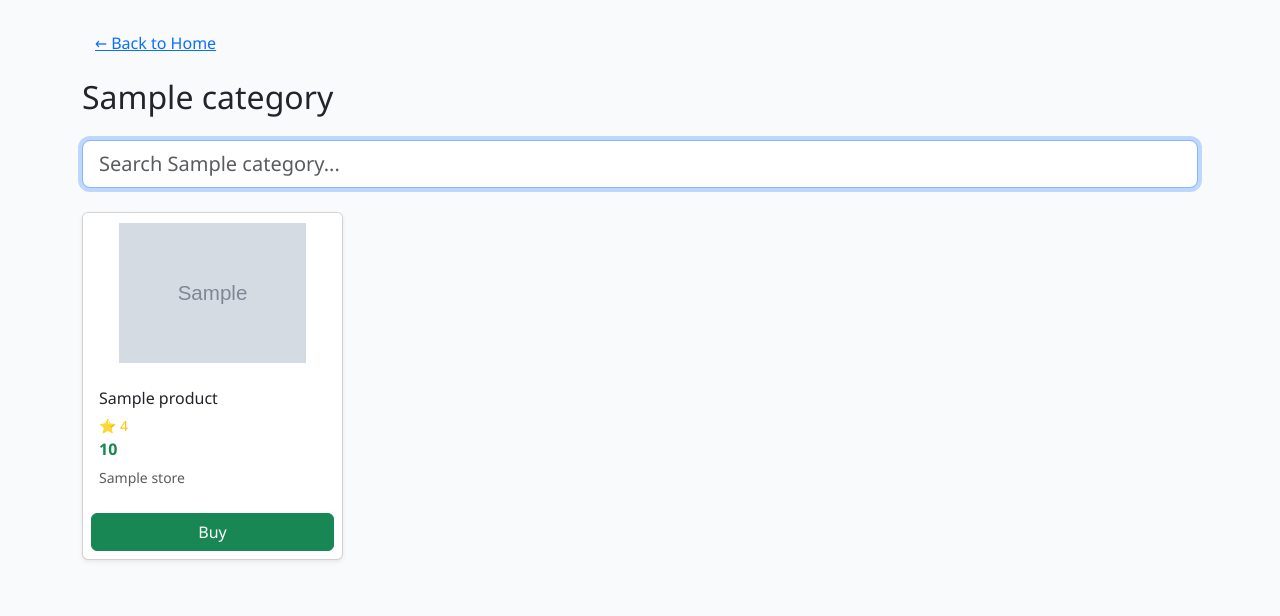
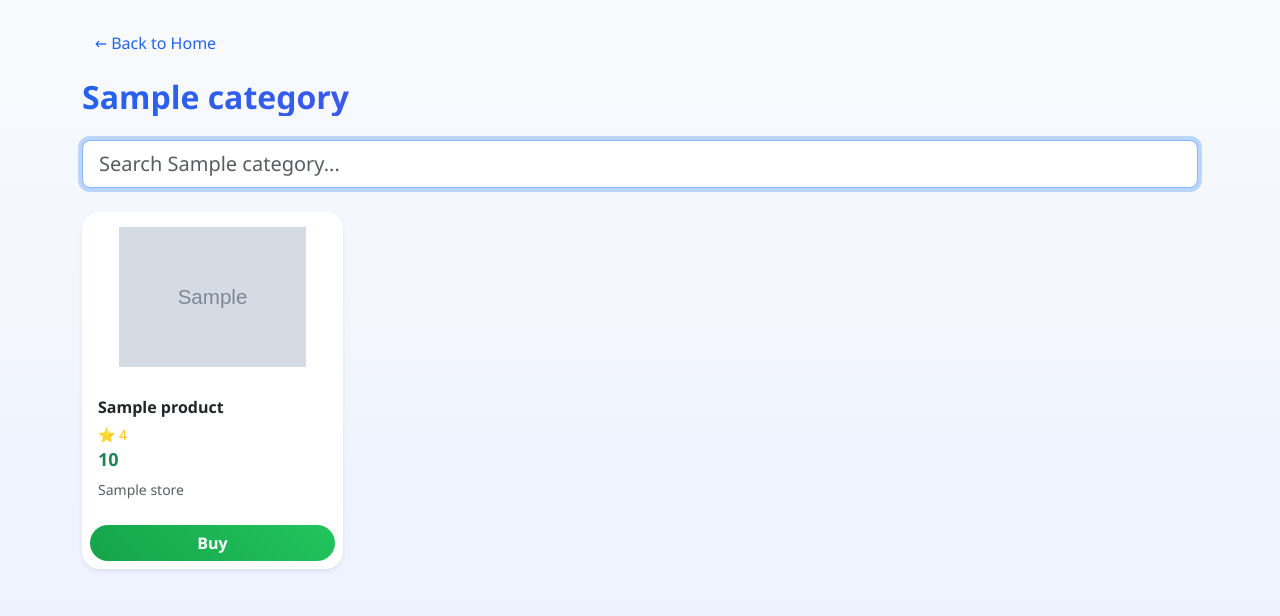
Before and after one commit to sanjux-xx/YOYO, a Flask app: template templates/category.html in a window 1280 px wide. Shown: the top 616 px of the page. Run offline with Flask 3, Linux system fonts and the light colour scheme; the template is opened without the code that fills it: most values are stand-ins (such as "Sample title", 1, 10 or a date in 2020); grey boxes marked "Sample" are stand-in pictures.

Commit message:
Update category.html

```diff
--- a/templates/category.html
+++ b/templates/category.html
@@ -12,14 +12,60 @@
 
   <style>
   body {
-      background: #f8fafc;
+    background: linear-gradient(180deg, #f8fafc 0%, #eef2ff 100%);
     font-family: "Segoe UI", Tahoma, Geneva, Verdana, sans-serif;
   }
 
+  /* Back button style */
+  .btn-link {
+    text-decoration: none;
+    font-weight: 500;
+    color: #2563eb;
+  }
+
+  .btn-link:hover {
+    text-decoration: underline;
+  }
+
+  /* Page Title */
+  h2 {
+    font-weight: 700;
+    background: linear-gradient(90deg, #2563eb, #7c3aed);
+    -webkit-background-clip: text;
+    -webkit-text-fill-color: transparent;
+  }
+
+  /* Search bar */
+  form input {
+    border-radius: 50px;
+    padding: 14px 22px;
+    border: 1px solid #e2e8f0;
+    box-shadow: 0 8px 20px rgba(0,0,0,0.05);
+  }
+
+  form input:focus {
+    border-color: #2563eb;
+    box-shadow: 0 8px 25px rgba(37,99,235,0.15);
+  }
+
+  /* Product cards */
+  .card {
+    border: none;
+    border-radius: 18px;
+    overflow: hidden;
+    box-shadow: 0 10px 25px rgba(0,0,0,0.08);
+    transition: transform 0.25s ease, box-shadow 0.25s ease;
+  }
+
+  .card:hover {
+    transform: translateY(-6px);
+    box-shadow: 0 18px 40px rgba(0,0,0,0.15);
+  }
+
   .card img {
-      height: 160px;
+    height: 170px;
     object-fit: contain;
-      padding: 10px;
+    padding: 15px;
     background: #fff;
   }
 
@@ -29,6 +75,25 @@
     -webkit-line-clamp: 2;
     -webkit-box-orient: vertical;
     overflow: hidden;
+    font-weight: 600;
+  }
+
+  /* Price highlight */
+  .text-success {
+    font-size: 18px;
+  }
+
+  /* Buy button style */
+  .btn-success {
+    border-radius: 50px;
+    font-weight: 600;
+    background: linear-gradient(45deg, #16a34a, #22c55e);
+    border: none;
+  }
+
+  .btn-success:hover {
+    filter: brightness(1.1);
+    transform: scale(1.03);
   }
 </style>
 </head>
```
Lines whose indentation alone changed are shown as unchanged.
